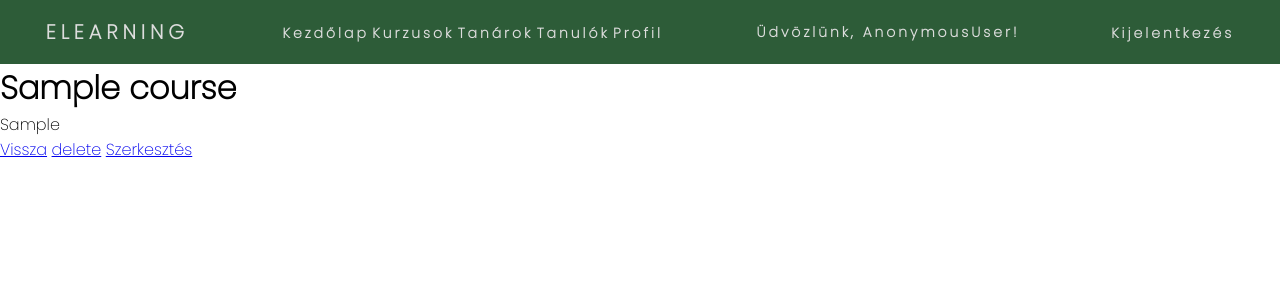
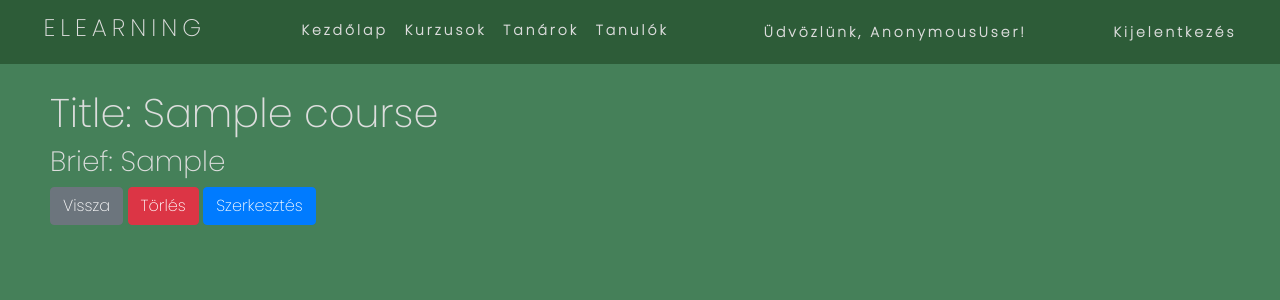
Before and after one commit to prokajkristof/Husi, a Django app: page /course_list/1/ in a window 1280 px wide. Shown: the top 300 px of the page. Run offline with Django 4.2, Linux system fonts and the light colour scheme; tables that the repository leaves empty hold one stand-in row (values such as "Sample post"); some libraries are stand-ins or nearby versions.

Commit message:
feat(#2): added style

```diff
--- a/static/css/course.css
+++ b/static/css/course.css
@@ -1,16 +1,31 @@
+.form{
+    margin-left: 50px;
+    margin-top: 25px;
+    color: rgb(221, 221, 221);
+}
+body {
+    margin: 0;
+    padding: 0;
+    height: 100%;
+    background: #458059 !important;
+    color: rgb(221, 221, 221);
+
+}
+
 .center{
+    margin-top: 25px;
     text-items: center;
     margin-left: 600px;
 }
 
 .center h1{
-    border: 1px solid black;
+    border: 1px solid white;
     width: 50%;
     text-align: center;
 }
 .center a{
     text-decoration: none;
-    color: black;
+    color: rgb(221, 221, 221);
 }
 
 .center a:hover{
--- a/static/css/index.css
+++ b/static/css/index.css
@@ -26,6 +26,7 @@ nav{
      display: flex;
      justify-content: space-around;
      width: 30%;
+     margin-top: 12px;
 
  }
 
--- a/templates/elearning/course_detail.html
+++ b/templates/elearning/course_detail.html
@@ -7,23 +7,27 @@
     <meta http-equiv="X-UA-Compatible" content="ie=edge">
     <link rel="preconnect" href="https://fonts.googleapis.com">
     <link rel="preconnect" href="https://fonts.gstatic.com" crossorigin>
+    <link rel="stylesheet" href="https://cdn.jsdelivr.net/npm/bootstrap@4.3.1/dist/css/bootstrap.min.css" integrity="sha384-ggOyR0iXCbMQv3Xipma34MD+dH/1fQ784/j6cY/iJTQUOhcWr7x9JvoRxT2MZw1T" crossorigin="anonymous">
     <link href="https://fonts.googleapis.com/css2?family=Poppins:wght@100;200&display=swap" rel="stylesheet">
     <link
   href="http://cdnjs.cloudflare.com/ajax/libs/font-awesome/4.3.0/css/font-awesome.css"
   rel="stylesheet"  type='text/css'>
     <link rel="stylesheet" href="{% static 'css/index.css' %}">
+    <link rel="stylesheet" href="{% static 'css/course.css' %}">
     <title>Elearning</title>
     {% include "elearning/header.html" %}
 </head>
 <body>
 
-{% block content %}
-<h1>{{ object.course_title }} </h1>
-<p> {{ object.course_brief }} </p>
-<a class="btn btn-primary" href="/course_list/" role="button">Vissza</a>
-<a href="delete/{{ x.id }}">delete</a>
+    <div class="form">
+        {% block content %}
+        <h1>Title: {{ object.course_title }} </h1>
+        <h3>Brief: {{ object.course_brief }} </h3>
 
-<a href="update/{{ x.id }}">Szerkesztés</a>
-{% endblock %}
+        <a class="btn btn-secondary" href="/course_list/" role="button">Vissza</a>
+        <a class="btn btn-danger" href="delete/{{ x.id }}" role="button">Törlés</a>
 
+        <a class="btn btn-primary" href="update/{{ x.id }}" role="button">Szerkesztés</a>
+        {% endblock %}
+    </div>
 </body>
--- a/templates/elearning/course_list.html
+++ b/templates/elearning/course_list.html
@@ -7,6 +7,7 @@
     <meta http-equiv="X-UA-Compatible" content="ie=edge">
     <link rel="preconnect" href="https://fonts.googleapis.com">
     <link rel="preconnect" href="https://fonts.gstatic.com" crossorigin>
+    <link rel="stylesheet" href="https://cdn.jsdelivr.net/npm/bootstrap@4.3.1/dist/css/bootstrap.min.css" integrity="sha384-ggOyR0iXCbMQv3Xipma34MD+dH/1fQ784/j6cY/iJTQUOhcWr7x9JvoRxT2MZw1T" crossorigin="anonymous">
     <link href="https://fonts.googleapis.com/css2?family=Poppins:wght@100;200&display=swap" rel="stylesheet">
     <link
   href="http://cdnjs.cloudflare.com/ajax/libs/font-awesome/4.3.0/css/font-awesome.css"
@@ -22,7 +23,7 @@
 {% for course in object_list %}
     <a href="{% url 'course-detail' course.id %}"><h1>{{ course.course_title }} <br></h1></a>
 {% endfor %}
-<a class="btn btn-primary" href="/course_list/create/" role="button">Kurzus felvétele</a>
+<a class="btn btn-success" href="/course_list/create/" role="button">Kurzus felvétele</a>
 </div>
 
 
--- a/templates/elearning/header.html
+++ b/templates/elearning/header.html
@@ -20,8 +20,6 @@ color: rgb(221, 221, 221);
         <li> <a href="/course_list/">Kurzusok</a></li>
         <li> <a href="#">Tanárok</a></li>
         <li> <a href="#">Tanulók</a></li>
-        <li> <a href="/profile_s">Profil</a></li>
-
 
     </ul>
 
@@ -32,5 +30,5 @@ color: rgb(221, 221, 221);
     </div>
 
     <span class="hello-msg">Üdvözlünk, {{request.user}}!</span>
-    <span><a class="hello-msg" href="/logout">Kijelentkezés</a></span>
+    <span><a class="hello-msg" href="logout">Kijelentkezés</a></span>
 </nav>
--- a/templates/elearning/index.html
+++ b/templates/elearning/index.html
@@ -17,6 +17,7 @@
     <meta http-equiv="X-UA-Compatible" content="ie=edge">
     <link rel="preconnect" href="https://fonts.googleapis.com">
     <link rel="preconnect" href="https://fonts.gstatic.com" crossorigin>
+    <link rel="stylesheet" href="https://cdn.jsdelivr.net/npm/bootstrap@4.3.1/dist/css/bootstrap.min.css" integrity="sha384-ggOyR0iXCbMQv3Xipma34MD+dH/1fQ784/j6cY/iJTQUOhcWr7x9JvoRxT2MZw1T" crossorigin="anonymous">
     <link href="https://fonts.googleapis.com/css2?family=Poppins:wght@100;200&display=swap" rel="stylesheet">
     <link
   href="http://cdnjs.cloudflare.com/ajax/libs/font-awesome/4.3.0/css/font-awesome.css"
```
Also changed, not shown: templates/elearning/course_form.html (+7 -7 lines), templates/elearning/course_update_form.html (+8 -5 lines).
